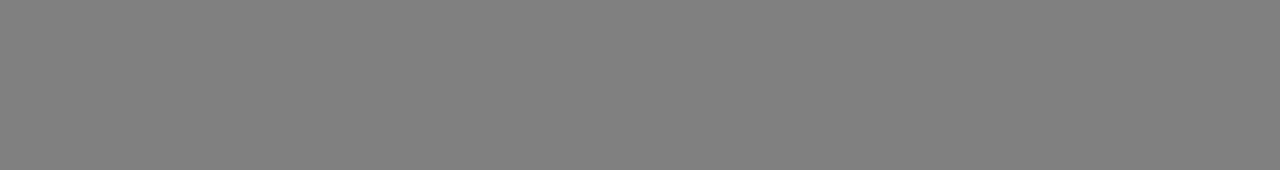
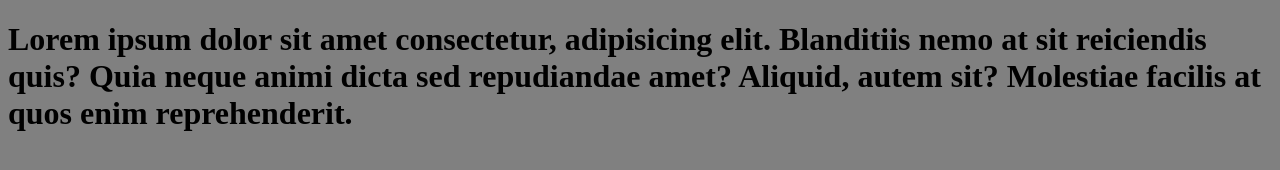
Before and after one commit to omar-labana/meta-preview, a plain HTML site: page index.html in a window 1280 px wide. Drawn offline with Linux system fonts and the light colour scheme.

Commit message:
Add some dummy text

```diff
--- a/index.html
+++ b/index.html
@@ -10,7 +10,7 @@
 </head>
 
 <body>
-
+    <h1>Lorem ipsum dolor sit amet consectetur, adipisicing elit. Blanditiis nemo at sit reiciendis quis? Quia neque animi dicta sed repudiandae amet? Aliquid, autem sit? Molestiae facilis at quos enim reprehenderit.</h1>
     <script src="script.js"></script>
 </body>
 
```
